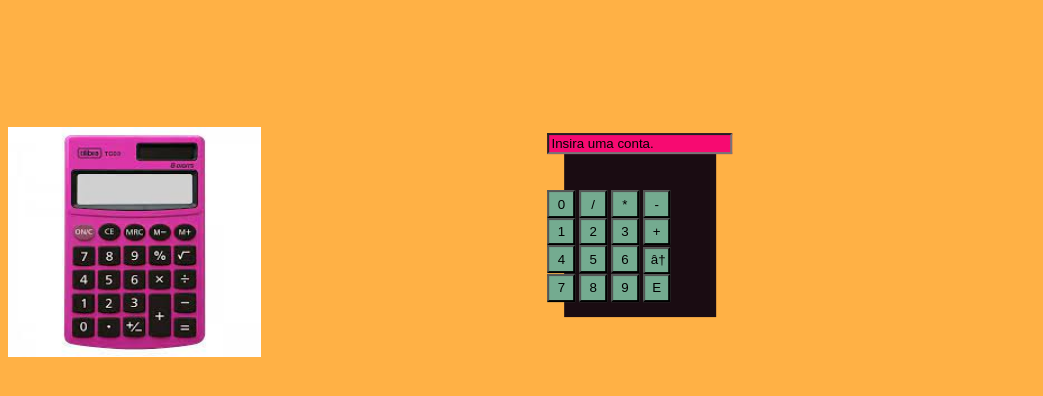
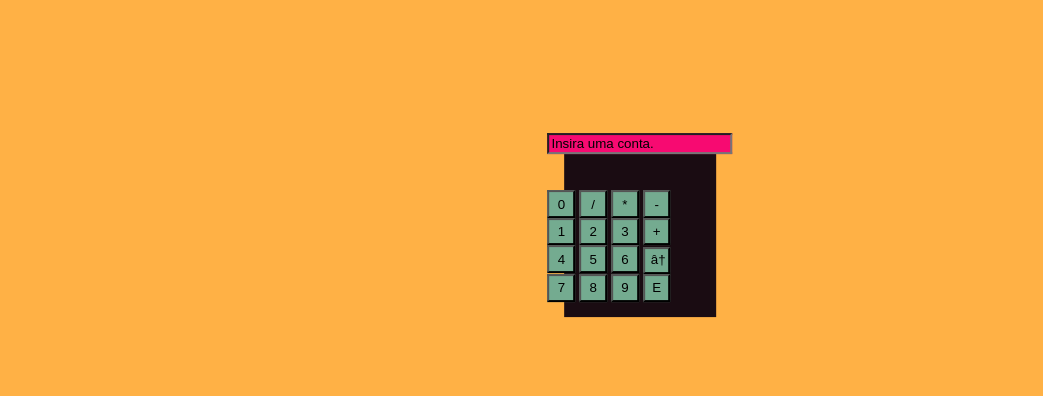
Before and after one commit to VictorManoelRG/Calculadora, a website: page public/index.html in a window 1280 px wide. Shown: the part 170-566 px from the top of the page, without its empty margins (0-1043 px from the left). Drawn offline with Linux system fonts and the light colour scheme.

Commit message:
segundo up

```diff
--- a/public/index.html
+++ b/public/index.html
@@ -14,7 +14,6 @@
     <h1 id="Menu"><a href="index.html"><b>MENU</b></a></h1>
     <h1 id="texto">Segunda atividade de tópicos de programação.<br>Calculadora:</h1>
 
-    <img src="imagens/calc1.jpeg" alt="Calculadora 1" id="Calc1">
 
     <div class="calculadora">
         <form name="calc">
```
